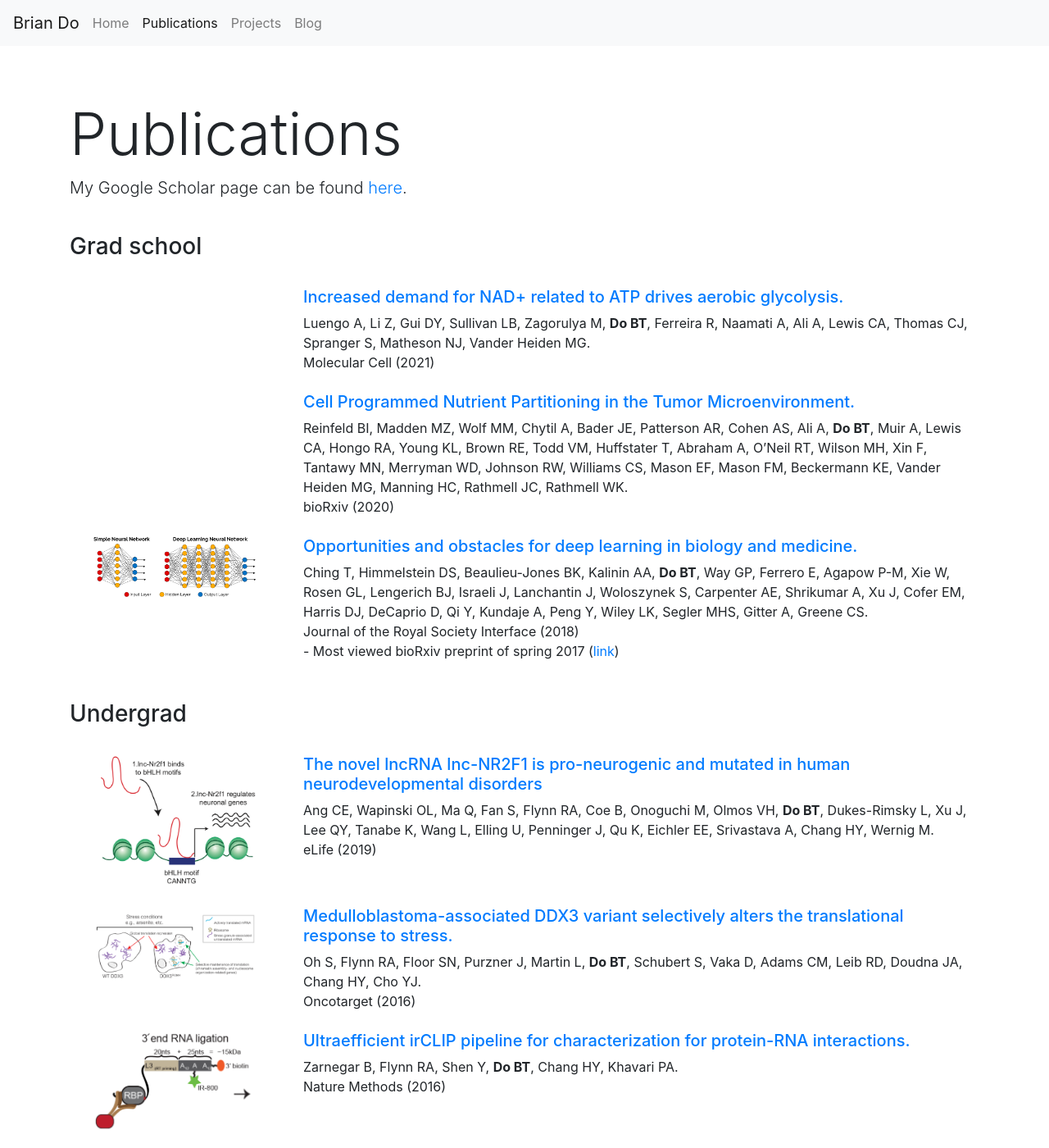
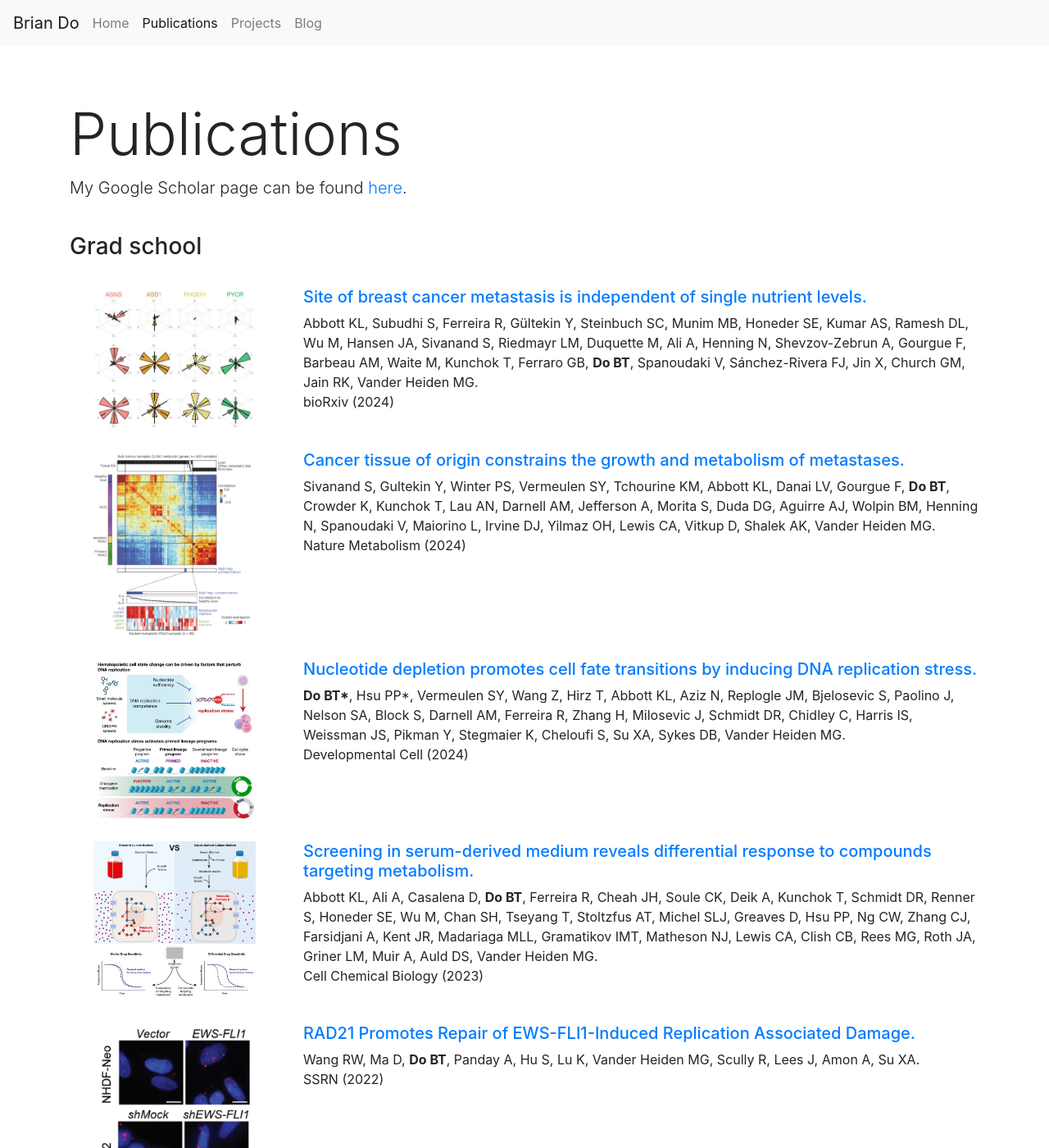
Before and after one commit to bdo311/bdo311.github.io, a Jekyll site: the page publications.html, which Jekyll copies as it is, in a window 1280 px wide and 1400 px high. Shown: the whole window at 82% size. Built offline with Jekyll 4.4.1, drawn with Linux system fonts in a browser that asks for light colours; nearby versions of some CDN libraries; some of the changed text lies outside the part shown.

Commit message:
new papers

```diff
--- a/publications.html
+++ b/publications.html
@@ -52,28 +52,62 @@
 
    <div class="container">
 
+      <div class="row"> <div class="col-md-3" align="center">
+        <td><img width="198" src="./pictures/nutrient.png"></td>
+      </div> <div class="col-md-9 panel"> <h5><a href="https://pubmed.ncbi.nlm.nih.gov/39484531/">Site of breast cancer metastasis is independent of single nutrient levels.</a></h5> Abbott KL, Subudhi S, Ferreira R, Gültekin Y, Steinbuch SC, Munim MB, Honeder SE, Kumar AS, Ramesh DL, Wu M, Hansen JA, Sivanand S, Riedmayr LM, Duquette M, Ali A, Henning N, Shevzov-Zebrun A, Gourgue F, Barbeau AM, Waite M, Kunchok T, Ferraro GB, <b>Do BT</b>, Spanoudaki V, Sánchez-Rivera FJ, Jin X, Church GM, Jain RK, Vander Heiden MG.<br>
+      bioRxiv (2024) </div> </div> <br>
 
-      <div class="row">
-        <div class="col-md-3" align="center">
-        </div>
-        <div class="col-md-9 panel">
-          <h5><a href=https://pubmed.ncbi.nlm.nih.gov/33382985/>Increased demand for NAD+ related to ATP drives aerobic glycolysis.</a> </h5>
-          Luengo A, Li Z, Gui DY, Sullivan LB, Zagorulya M, <b>Do BT</b>, Ferreira R, Naamati A, Ali A, Lewis CA, Thomas CJ, Spranger S, Matheson NJ, Vander Heiden MG. <br>
-          Molecular Cell (2021)
-          </div>
+      <div class="row"> <div class="col-md-3" align="center">
+        <td><img width="198" src="./pictures/mets.png"></td>
+      </div> <div class="col-md-9 panel"> <h5><a href="https://pubmed.ncbi.nlm.nih.gov/39160333/">Cancer tissue of origin constrains the growth and metabolism of metastases.</a></h5> Sivanand S, Gultekin Y, Winter PS, Vermeulen SY, Tchourine KM, Abbott KL, Danai LV, Gourgue F, <b>Do BT</b>, Crowder K, Kunchok T, Lau AN, Darnell AM, Jefferson A, Morita S, Duda DG, Aguirre AJ, Wolpin BM, Henning N, Spanoudaki V, Maiorino L, Irvine DJ, Yilmaz OH, Lewis CA, Vitkup D, Shalek AK, Vander Heiden MG. <br>
+      Nature Metabolism (2024) </div> </div> <br>
+
+      <div class="row"> <div class="col-md-3" align="center">
+        <td><img width="198" src="./pictures/diff.jpg"></td>
+      </div> <div class="col-md-9 panel"> <h5><a href="https://pubmed.ncbi.nlm.nih.gov/38823395/">Nucleotide depletion promotes cell fate transitions by inducing DNA replication stress.</a></h5> <b>Do BT*</b>, Hsu PP*, Vermeulen SY, Wang Z, Hirz T, Abbott KL, Aziz N, Replogle JM, Bjelosevic S, Paolino J, Nelson SA, Block S, Darnell AM, Ferreira R, Zhang H, Milosevic J, Schmidt DR, Chidley C, Harris IS, Weissman JS, Pikman Y, Stegmaier K, Cheloufi S, Su XA, Sykes DB, Vander Heiden MG. <br>
+      Developmental Cell (2024) </div> </div> <br>
+
+      <div class="row"> <div class="col-md-3" align="center">
+        <td><img width="198" src="./pictures/media.jpg"></td>
+      </div> <div class="col-md-9 panel"> <h5><a href="https://pubmed.ncbi.nlm.nih.gov/37689063/">Screening in serum-derived medium reveals differential response to compounds targeting metabolism.</a></h5> Abbott KL, Ali A, Casalena D, <b>Do BT</b>, Ferreira R, Cheah JH, Soule CK, Deik A, Kunchok T, Schmidt DR, Renner S, Honeder SE, Wu M, Chan SH, Tseyang T, Stoltzfus AT, Michel SLJ, Greaves D, Hsu PP, Ng CW, Zhang CJ, Farsidjani A, Kent JR, Madariaga MLL, Gramatikov IMT, Matheson NJ, Lewis CA, Clish CB, Rees MG, Roth JA, Griner LM, Muir A, Auld DS, Vander Heiden MG. <br>
+      Cell Chemical Biology (2023) </div> </div> <br>
+
+      <div class="row"> <div class="col-md-3" align="center">
+        <td><img width="198" src="./pictures/rad21.png"></td>
+      </div> <div class="col-md-9 panel"> <h5><a href="https://papers.ssrn.com/sol3/papers.cfm?abstract_id=4255225">RAD21 Promotes Repair of EWS-FLI1-Induced Replication Associated Damage.</a></h5> Wang RW, Ma D, <b>Do BT</b>, Panday A, Hu S, Lu K, Vander Heiden MG, Scully R, Lees J, Amon A, Su XA.
+      <br>
+      SSRN (2022) </div> </div> <br>
+
+      <div class="row"> <div class="col-md-3" align="center">
+        <td><img width="198" src="./pictures/got2.png"></td>
+      </div> <div class="col-md-9 panel"><h5><a href="https://pubmed.ncbi.nlm.nih.gov/36153305/">GOT2 consider the tumor microenvironment.</a></h5> <b>Do BT</b>, Vander Heiden MG. <br>
+      Trends in Cancer (2022) </div> </div> <br>
+
+      <div class="row"> <div class="col-md-3" align="center">
+        <td><img width="198" src="./pictures/imbalance.png"></td>
+      </div> <div class="col-md-9 panel"> <h5><a href="https://pubmed.ncbi.nlm.nih.gov/35927450/">Nucleotide imbalance decouples cell growth from cell proliferation.</a></h5> Diehl FF, Miettinen TP, Elbashir R, Nabel CS, Darnell AM, <b>Do BT</b>, Manalis SR, Lewis CA, Vander Heiden MG.  <br>
+      Nature Cell Biology (2022) </div> </div> <br>
+
+      <div class="row"> <div class="col-md-3" align="center">
+        <td><img width="198" src="./pictures/caf1.png"></td>
+      </div> <div class="col-md-9 panel"> <h5><a href="https://pubmed.ncbi.nlm.nih.gov/35487911/">Regulation of chromatin accessibility by the histone chaperone CAF-1 sustains lineage fidelity.</a></h5> Franklin R, Guo Y, He S, Chen M, Ji F, Zhou X, Frankhouser D, <b>Do BT</b>, Chiem C, Jang M, Blanco MA, Vander Heiden MG, Rockne RC, Ninova M, Sykes DB, Hochedlinger K, Lu R, Sadreyev RI, Murn J, Volk A, Cheloufi S.  <br>
+      Nature Communications (2022) </div> </div> <br>
+
+      <div class="row"> <div class="col-md-3" align="center">
+        <td><img width="198" src="./pictures/nad.png"></td>
+      </div> <div class="col-md-9 panel"><h5><a href="https://pubmed.ncbi.nlm.nih.gov/33382985/">Increased demand for NAD+ relative to ATP drives aerobic glycolysis.</a></h5> Luengo A, Li Z, Gui DY, Sullivan LB, Zagorulya M, <b>Do BT</b>, Ferreira R, Naamati A, Ali A, Lewis CA, Thomas CJ, Spranger S, Matheson NJ, Vander Heiden MG.  <br>
+      Molecular Cell (2021) </div> </div> <br>
+
+      <div class="row"> <div class="col-md-3" align="center">
+        <td><img width="198" src="./pictures/hepcidin.png"></td>
+      </div> <div class="col-md-9 panel"> <h5><a href="https://pubmed.ncbi.nlm.nih.gov/34155415/">Hepcidin sequesters iron to sustain nucleotide metabolism and mitochondrial function in colorectal cancer epithelial cells.</a></h5> Schwartz AJ, Goyert JW, Solanki S, Kerk SA, Chen B, Castillo C, Hsu PP, <b>Do BT</b>, Singhal R, Dame MK, Lee HJ, Spence JR, Lakhal-Littleton S, Vander Heiden MG, Lyssiotis CA, Xue X, Shah YM.  <br>
+      Nature Metabolism (2021) </div> </div> <br>
+
+      <div class="row"> <div class="col-md-3" align="center">
+        <td><img width="198" src="./pictures/partitioning.png"></td>
       </div>
-      <br>
-
-      <div class="row">
-        <div class="col-md-3" align="center">
-        </div>
-        <div class="col-md-9 panel">
-          <h5><a href=https://www.biorxiv.org/content/10.1101/2020.08.10.238428v1>Cell Programmed Nutrient Partitioning in the Tumor Microenvironment.</a> </h5>
-          Reinfeld BI, Madden MZ, Wolf MM, Chytil A, Bader JE, Patterson AR, Cohen AS, Ali A, <b>Do BT</b>, Muir A, Lewis CA, Hongo RA, Young KL, Brown RE, Todd VM, Huffstater T, Abraham A, O’Neil RT, Wilson MH, Xin F, Tantawy MN, Merryman WD, Johnson RW, Williams CS, Mason EF, Mason FM, Beckermann KE, Vander Heiden MG, Manning HC, Rathmell JC, Rathmell WK.  <br>
-          bioRxiv (2020)
-          </div>
-      </div>
-      <br>
+      <div class="col-md-9 panel"> <h5><a href="https://pubmed.ncbi.nlm.nih.gov/33828302/">Cell-programmed nutrient partitioning in the tumour microenvironment.</a></h5> Reinfeld BI, Madden MZ, Wolf MM, Chytil A, Bader JE, Patterson AR, Sugiura A, Cohen AS, Ali A, <b>Do BT</b>, Muir A, Lewis CA, Hongo RA, Young KL, Brown RE, Todd VM, Huffstater T, Abraham A, O'Neil RT, Wilson MH, Xin F, Tantawy MN, Merryman WD, Johnson RW, Williams CS, Mason EF, Mason FM, Beckermann KE, Vander Heiden MG, Manning HC, Rathmell JC, Rathmell WK.  <br>
+      Nature (2021) </div> </div> <br>
 
       <div class="row">
         <div class="col-md-3" align="center">
```
Also changed, not shown: pictures/caf1.png (added), pictures/diff.jpg (added), pictures/got2.png (added), pictures/hepcidin.png (added), pictures/imbalance.png (added), pictures/media.jpg (added), pictures/mets.png (added), pictures/nad.png (added), pictures/nutrient.png (added), pictures/partitioning.png (added), pictures/rad21.png (added), 1 other file.
